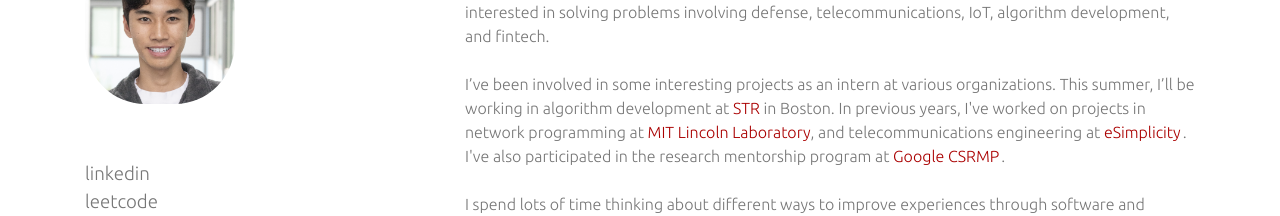
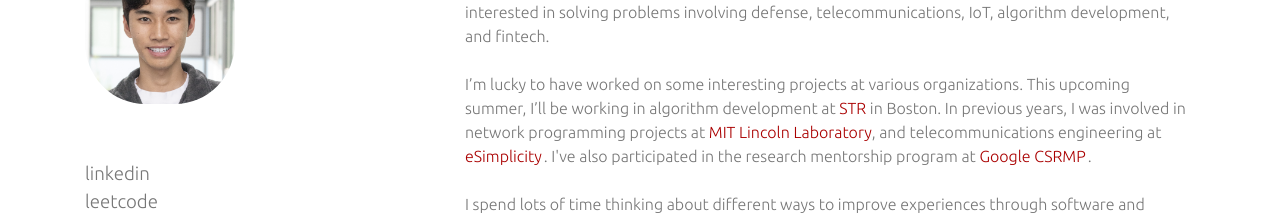
Before and after one commit to ptrbui/pbui.io, a plain HTML site: page index.html in a window 1280 px wide. Shown: the part 268-484 px from the top of the page. Drawn offline with nearby package versions, Linux system fonts and the light colour scheme.

Commit message:
about changes

```diff
--- a/index.html
+++ b/index.html
@@ -45,9 +45,9 @@
                 I’m a computer science student at the <a class="in-text" href="https://www.usc.edu/"target="_blank">University of Southern California</a>, graduating in May 2025.
                 I’m interested in solving problems involving defense, telecommunications, IoT, algorithm development, and fintech.
                 <br><br>
-                I’ve been involved in some interesting projects as an intern at various organizations.
-                This summer, I’ll be working in algorithm development at <a class="in-text" href="https://str.us/"target="_blank">STR</a> in Boston.
-                In previous years, I've worked on projects in network programming at <a class="in-text" href="https://www.ll.mit.edu/"target="_blank">MIT Lincoln Laboratory</a>,
+                I’m lucky to have worked on some interesting projects at various organizations.
+                This upcoming summer, I’ll be working in algorithm development at <a class="in-text" href="https://str.us/"target="_blank">STR</a> in Boston.
+                In previous years, I was involved in network programming projects at <a class="in-text" href="https://www.ll.mit.edu/"target="_blank">MIT Lincoln Laboratory</a>,
                 and telecommunications engineering at <a class="tag" href="https://esimplicity.com/" target="_blank">eSimplicity</a>.
                 I've also participated in the research mentorship program at <a class="tag" href="https://research.google/outreach/csrmp/recipients/?filtertab=2022" target="_blank">Google CSRMP</a>.
                 <br><br>
```
